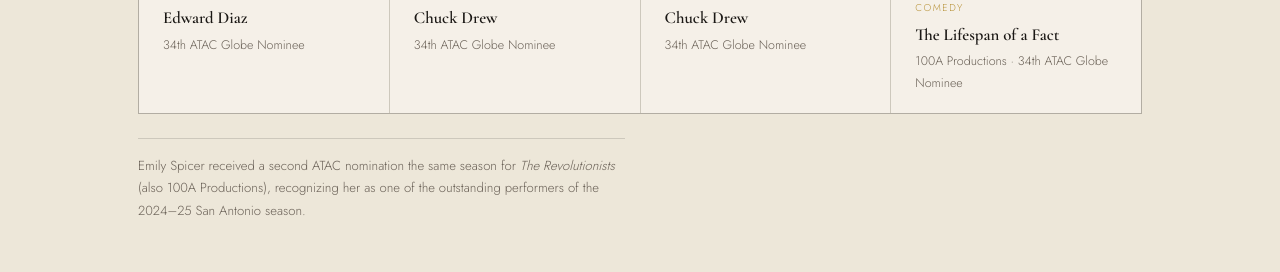
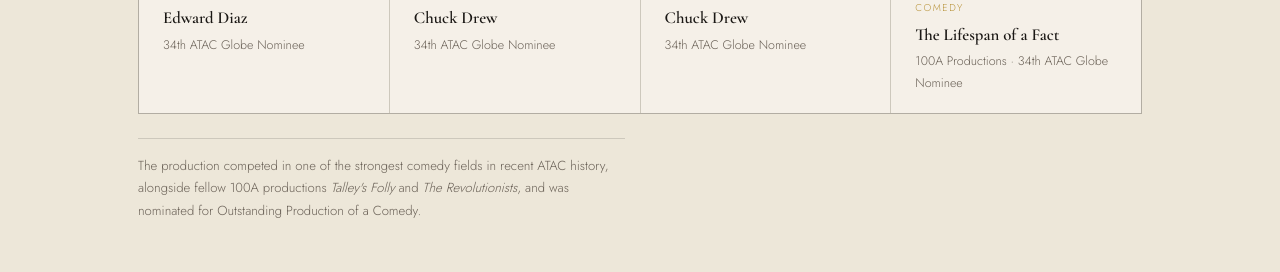
Before and after one commit to peterjphotos/blake-hamman, a plain HTML site: page lifespan-of-a-fact.html in a window 1280 px wide. Shown: the part 4240-4512 px from the top of the page. Drawn offline with nearby package versions, Linux system fonts and the light colour scheme.

Commit message:
Update lifespan-of-a-fact.html

```diff
--- a/lifespan-of-a-fact.html
+++ b/lifespan-of-a-fact.html
@@ -581,9 +581,10 @@
     </div>
 
     <p class="atac-note">
-      Emily Spicer received a second ATAC nomination the same season for
-      <em>The Revolutionists</em> (also 100A Productions), recognizing her as
-      one of the outstanding performers of the 2024–25 San Antonio season.
+      The production competed in one of the strongest comedy fields in recent ATAC
+      history, alongside fellow 100A productions <em>Talley's Folly</em> and
+      <em>The Revolutionists</em>, and was nominated for Outstanding Production
+      of a Comedy.
     </p>
   </div>
 </section>
```
